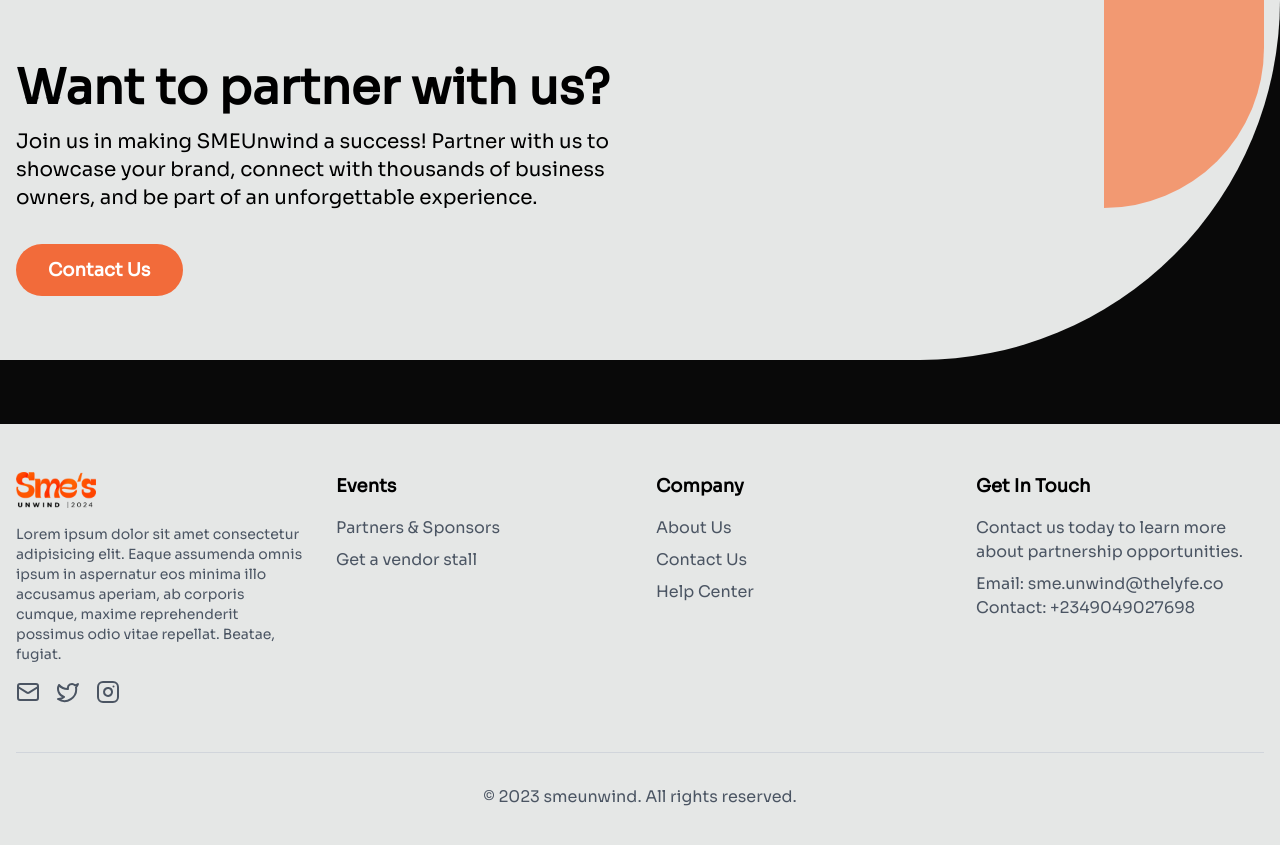
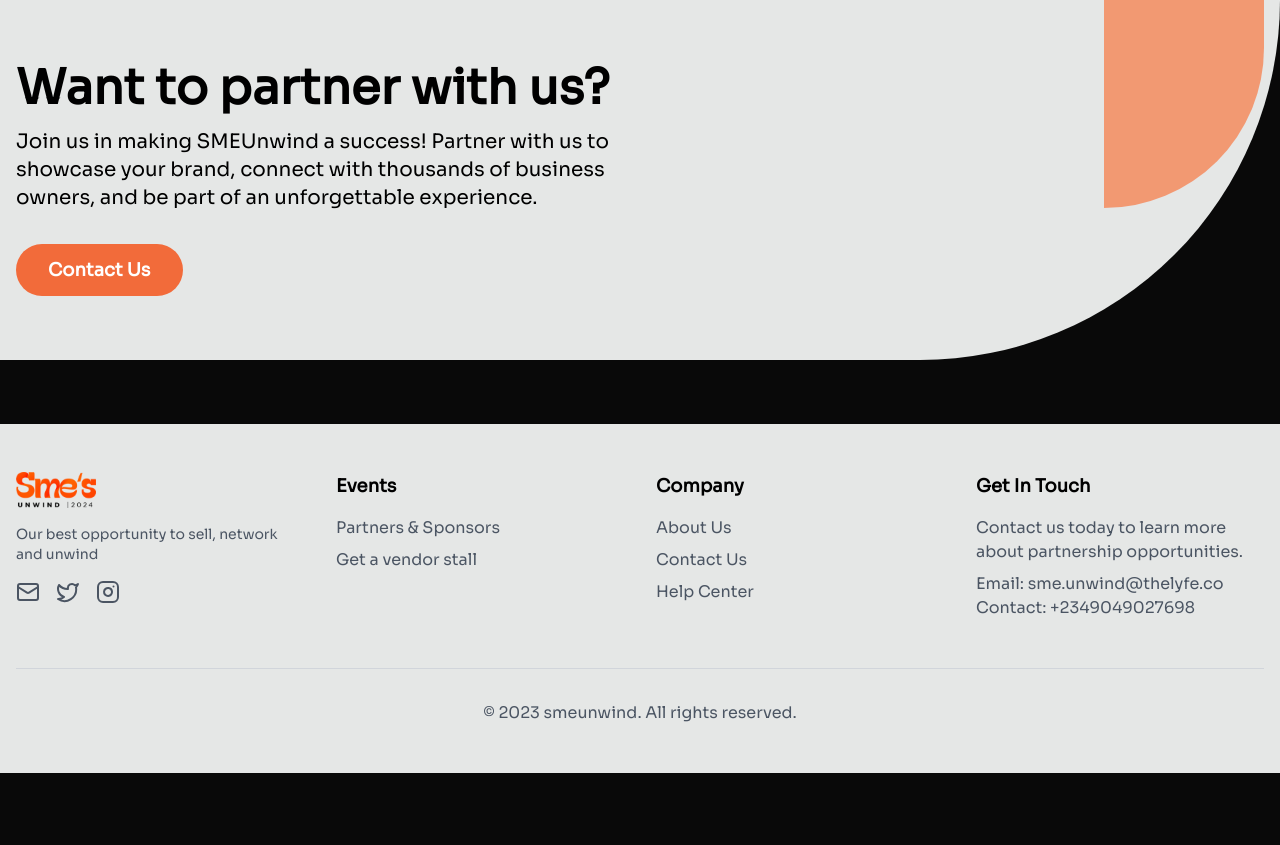
Before and after one commit to ikwerre-dev/sme-unwind-Dashboard, a React (Vite) app: page / in a window 1280 px wide. Shown: the part 7007-7852 px from the top of the page. After the commit the page ends 7780 px from the top, so only its background shows below. Built offline with nearby package versions, Linux system fonts and the light colour scheme; a web font is replaced by a local one.

Commit message:
fixed the footer

```diff
--- a/src/components/FooterSection.jsx
+++ b/src/components/FooterSection.jsx
@@ -10,8 +10,7 @@
                     <div>
                         <img src={logo} alt="Sme's Unwind 2024" className="w-20 mb-4" />
                         <p className="text-sm text-gray-600">
-                            Lorem ipsum dolor sit amet consectetur adipisicing elit. Eaque assumenda omnis ipsum in aspernatur eos minima illo accusamus aperiam, ab corporis cumque, maxime reprehenderit possimus odio vitae repellat. Beatae, fugiat.
-                        </p>
+                            Our best opportunity to sell, network and unwind</p>
                         <div className="flex space-x-4 mt-4">
                             <a href="mailto:sme.unwind@thelyfe.co" className="text-gray-600 hover:text-blue-600">
                                 <Mail size={24} />
```
